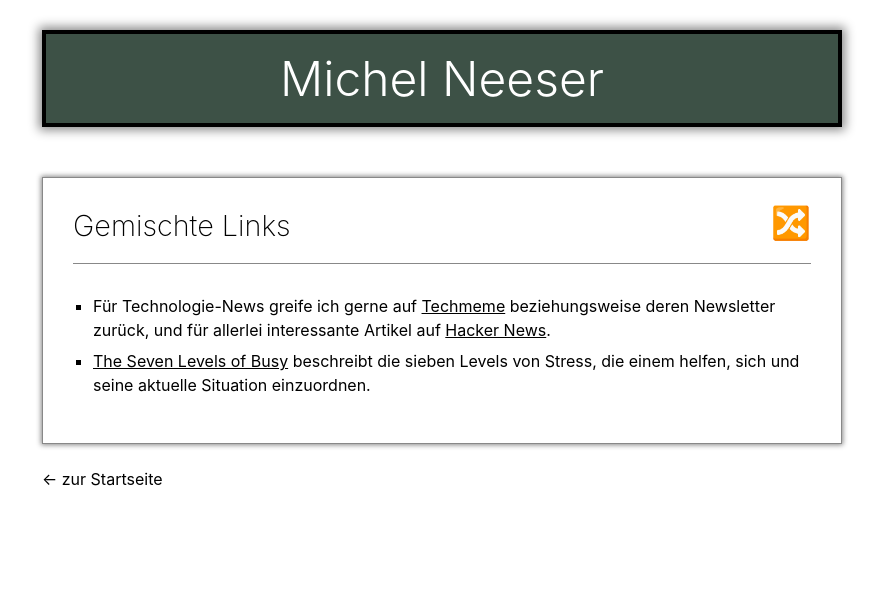
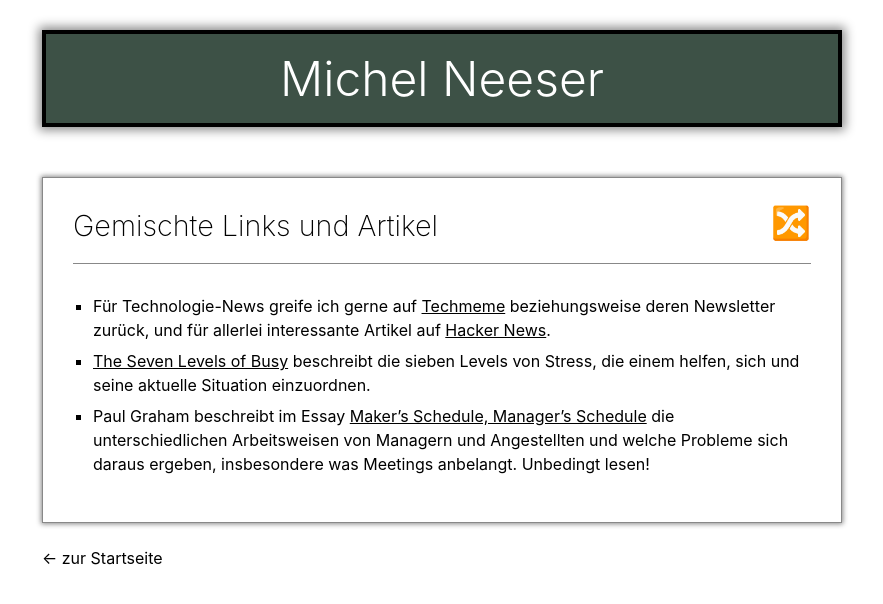
Before and after one commit to michelneeser/personal-website, a Jekyll site: the page built from _sections/gemischte-links-artikel.md, in a window 1280 px wide. Shown: the top 604 px of the page, without its empty margins (198-1081 px from the left). Built offline with Jekyll 4.4.1, drawn with Linux system fonts in a browser that asks for light colours.

Commit message:
link section renamed, new link added

```diff
--- a/_sections/gemischte-links.md
+++ b/_sections/gemischte-links-artikel.md
@@ -1,7 +1,8 @@
 ---
-title: Gemischte Links
+title: Gemischte Links und Artikel
 icon: 🔀
 ---
 
 - Für Technologie-News greife ich gerne auf [Techmeme](https://techmeme.com) beziehungsweise deren Newsletter zurück, und für allerlei interessante Artikel auf [Hacker News](https://news.ycombinator.com).
 - [The Seven Levels of Busy](https://randsinrepose.com/archives/the-seven-levels-of-busy) beschreibt die sieben Levels von Stress, die einem helfen, sich und seine aktuelle Situation einzuordnen.
+- Paul Graham beschreibt im Essay [Maker's Schedule, Manager's Schedule](http://paulgraham.com/makersschedule.html) die unterschiedlichen Arbeitsweisen von Managern und Angestellten und welche Probleme sich daraus ergeben, insbesondere was Meetings anbelangt. Unbedingt lesen!
```
